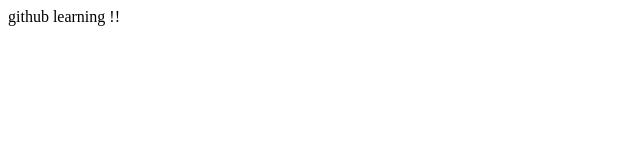
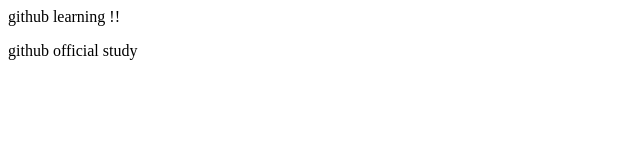
Before and after one commit to suryanshofficial/Html-basis, a plain HTML site: page index.html in a window 1280 px wide. Shown: the whole page, without its empty margins (0-640 px from the left). Drawn offline with Linux system fonts and the light colour scheme.

Commit message:
new line added

```diff
--- a/index.html
+++ b/index.html
@@ -1 +1,2 @@
 <p>github learning !! </p>
+<p>github official study</p>
```
